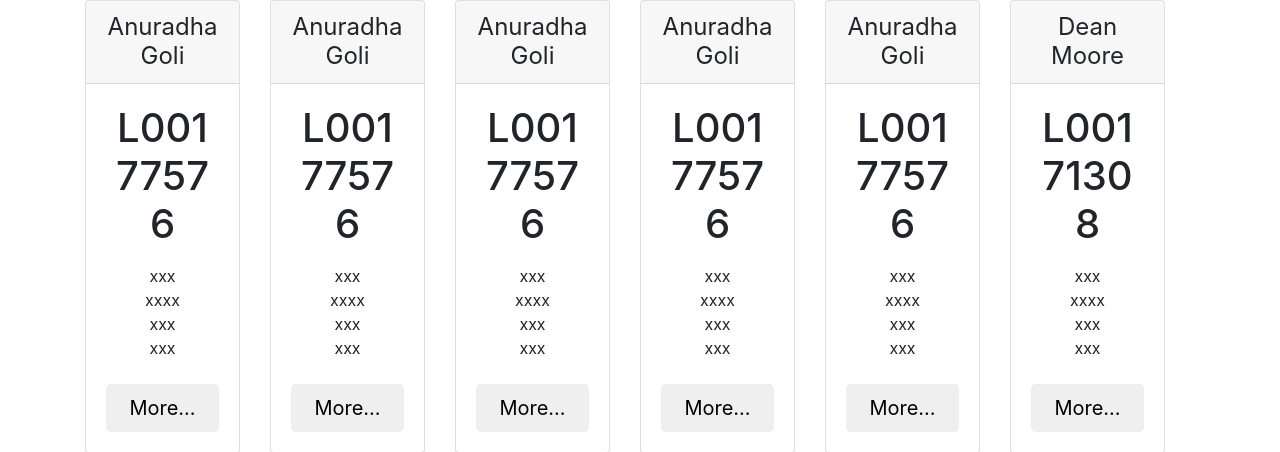
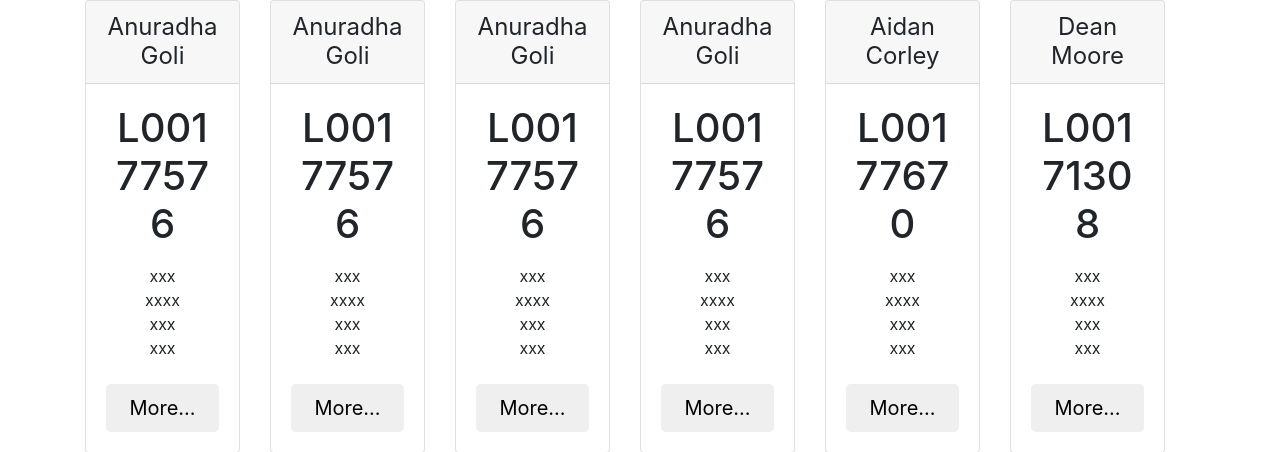
Before and after one commit to DevOps-PM-PGDip-2022-2023/Nausica-s-Global-Green-Initiative, a Flask app: page /team in a window 1280 px wide. Shown: the part 104-556 px from the top of the page. Run offline with Flask 2, Linux system fonts and the light colour scheme; the visitor is signed in with stand-in values (Sample User, id 1).

Commit message:
Update Teamdetails.html

```diff
--- a/templates/Teamdetails.html
+++ b/templates/Teamdetails.html
@@ -118,10 +118,10 @@
               </div>
               <div class="card mb-4 box-shadow">
                 <div class="card-header">
-                  <h4 class="my-0 font-weight-normal">Anuradha Goli</h4>
+                  <h4 class="my-0 font-weight-normal">Aidan Corley</h4>
                 </div>
                 <div class="card-body">
-                  <h1 class="card-title pricing-card-title">L00177576</h1>
+                  <h1 class="card-title pricing-card-title">L00177670</h1>
                   <ul class="list-unstyled mt-3 mb-4">
                     <li>xxx</li>
                     <li>xxxx</li>
```
